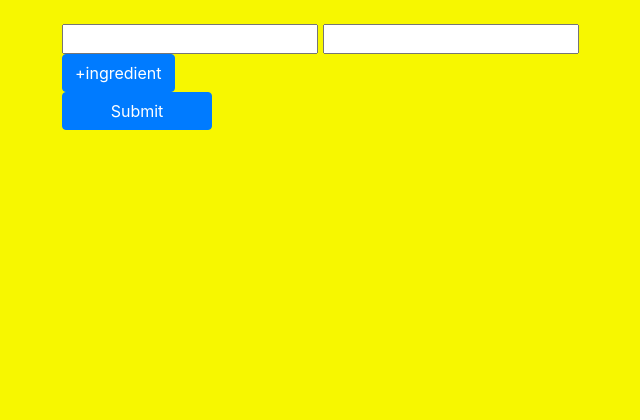
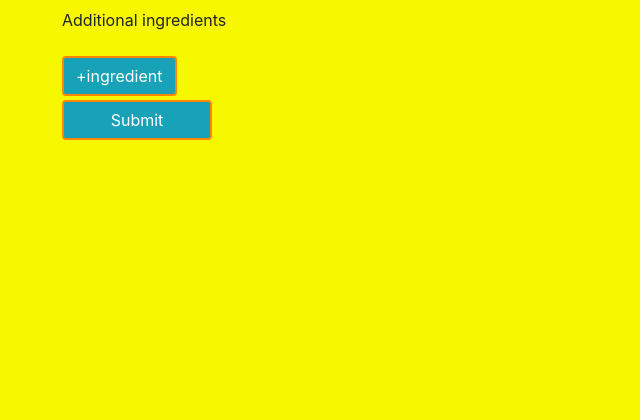
Before and after one commit to kleimenov/cocktailsTrain, a Node server app: template views/editSpecificCocktailData.ejs in a window 1280 px wide. Shown: the part 56-476 px from the top of the page, without its empty margins (23-663 px from the left). Run offline with Node 20, Linux system fonts and the light colour scheme; the template is opened without the code that fills it, so the values that code supplies are empty; some libraries are stand-ins or nearby versions.

Commit message:
start working at frontend part of project

```diff
--- a/views/addNewCocktail.ejs
+++ b/views/addNewCocktail.ejs
@@ -14,7 +14,7 @@
     <main>
       <div class="container">
         <div>
-          <h3 class="text-aqua mt-2 font-italic h3">Create new cocktail</h3>
+          <h3 class="text-aqua mt-2 font-italic">Create new cocktail</h3>
             <form  action="/cocktails" method="POST">
               <div class="d-flex flex-column form-group ml-0 mb-2">
                 <div class="text-aqua mt-2 font-italic h3">Add new cocktail name:
--- a/views/editSpecificCocktailData.ejs
+++ b/views/editSpecificCocktailData.ejs
@@ -14,33 +14,34 @@
         <main>
             <div class="container">
                 <form action="/myCocktails" method="POST">
-                    <h4 class="nav-item nav-link text-primary"><strong> <%= cocktailName %> </strong></h4>
-                    <input type="text" name="cocktailName" value="<%= cocktailName %>">
-                    <input type="text" name="cocktailId" value="<%= cocktailId %>">
+                    <h4 class="nav-item nav-link mt-2 mb-1 p-0 h2"><strong class="text-aqua font-italic"> <%= cocktailName %> </strong></h4>
+                    <input class="sr-only" type="text" name="cocktailName" value="<%= cocktailName %>">
+                    <input class="sr-only" type="text" name="cocktailId" value="<%= cocktailId %>">
                     <% let cnt = 1 %>
                     <% for(let element of ingredients) { %>
                         <div id="ingredient" class = "d-flex flex-row">
-                            <div>
+                            <div class="text-aqua mt-2 font-italic mr-1 h5">
                                 <label type="text" name="ingredient <% cnt %>">Ingredient <%= cnt %></label>
                                 <input class="form-control" type="text" name="ingredient" value="<%= element.ingredients %>" style="width: 200px;"></input>
                             </div>
-                            <div>
+                            <div class="text-aqua mt-2 font-italic h5">
                                 <label type="text" name="amount"+<% cnt %>>Amount of ingredient <%= cnt %></label>
                                 <input class="form-control" type="text" name="amount" value="<%= element.amount %>" style="width: 200px;"></input>
                             </div>
                         </div>
                         <% cnt++ %>
                     <% } %>
+                    <p>Additional ingredients</p>
                     <div id="ingredients-field" class="d-flex flex-column">
                     </div>
-                    <button type="button" class="btn btn-primary" id="addIngredient">+ingredient</button>
+                    <button type="button" class="btn border-colour-mod-orange btn-md bg-info mt-2 mb-1 text-white" id="addIngredient">+ingredient</button>
                     <br>
-                    <button type="submit" class="btn btn-primary" style="width: 150px">Submit</button>
+                    <button type="submit" class="btn border-colour-mod-orange btn-md bg-info mb-2 text-white" style="width: 150px">Submit</button>
                 </form>
             </div>
         </main>
         <%- include('partials/_footer') %>
-        <script>
+        <!-- <script>
             const addIngredientField = () => {
                 let ingredientFieldContainer = document.createElement("div");
                 let ingredientNameField = document.createElement("input");
@@ -56,6 +57,41 @@
             }
             const addIngredient = document.getElementById('addIngredient');
             addIngredient.addEventListener('click', addIngredientField);
+        </script>-->
+        <script>
+            const createIngredientField = () => {
+                let ingredientFieldContainer = document.createElement("div");
+
+                let addAttributesDiv = [ "d-flex", "flex-row", "form-inline"];
+                let addAttributesInput = ["form-control", "mt-1", "mr-1"];
+
+                for (let index in addAttributesDiv) {
+                  ingredientFieldContainer.classList.add(addAttributesDiv[index])
+                }
+
+                let ingredientNameField = document.createElement("input");
+                for (let index in addAttributesInput) {
+                  ingredientNameField.classList.add(addAttributesInput[index])
+                }
+                ingredientNameField.setAttribute("style", "width: 200px")
+                ingredientNameField.name = `ingredient`;
+                ingredientNameField.placeholder = `Ingredient`;
+
+                let ingredientAmountField = document.createElement("input");
+                for (let index in addAttributesInput) {
+                  ingredientAmountField.classList.add(addAttributesInput[index])
+                }
+                ingredientAmountField.setAttribute("style", "width: 200px")
+                ingredientAmountField.name = `amount`;
+                ingredientAmountField.placeholder = `Amount`;
+                ingredientFieldContainer.appendChild(ingredientNameField);
+                ingredientFieldContainer.appendChild(ingredientAmountField);
+                const ingredientsBox = document.getElementById('ingredients-field');
+                ingredientsBox.appendChild(ingredientFieldContainer);
+
+            }
+            const addIngredient = document.getElementById('addIngredient');
+            addIngredient.addEventListener('click', createIngredientField);
         </script>
     </body>
 </html>
```
